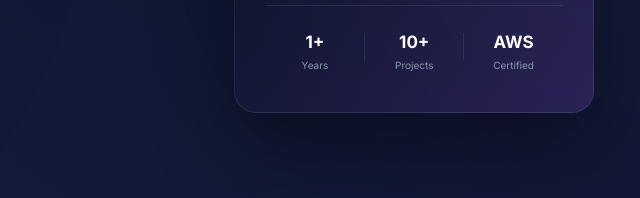
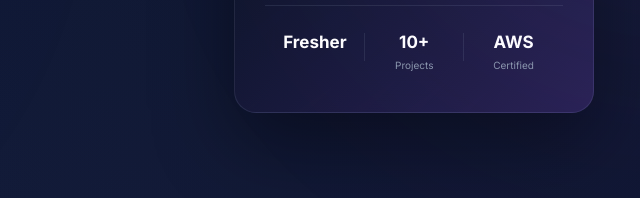
Before and after one commit to ratneshvansh13/Portfolio, a plain HTML site: page index.html in a window 1280 px wide. Shown: the part 553-751 px from the top of the page, 524-1164 px from the left. Drawn offline with nearby package versions, Linux system fonts and the light colour scheme.

Commit message:
fix: experience section

```diff
--- a/index.html
+++ b/index.html
@@ -173,8 +173,8 @@
                         <div class="profile-stats">
 
                             <div>
-                                <h3>1+</h3>
-                                <p>Years</p>
+                                <h3>Fresher</h3>
+                                <p></p>
                             </div>
 
                             <div>
```
